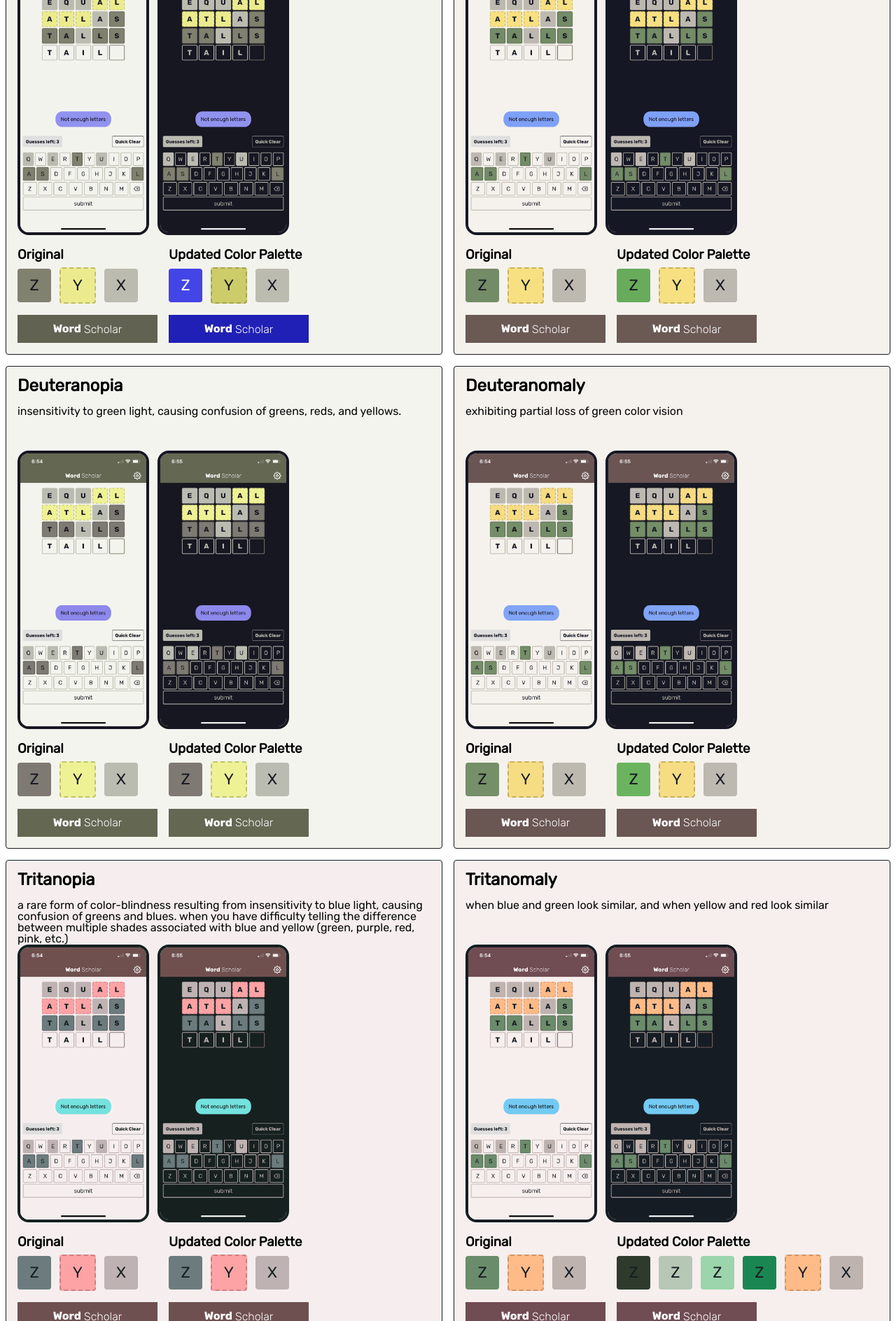
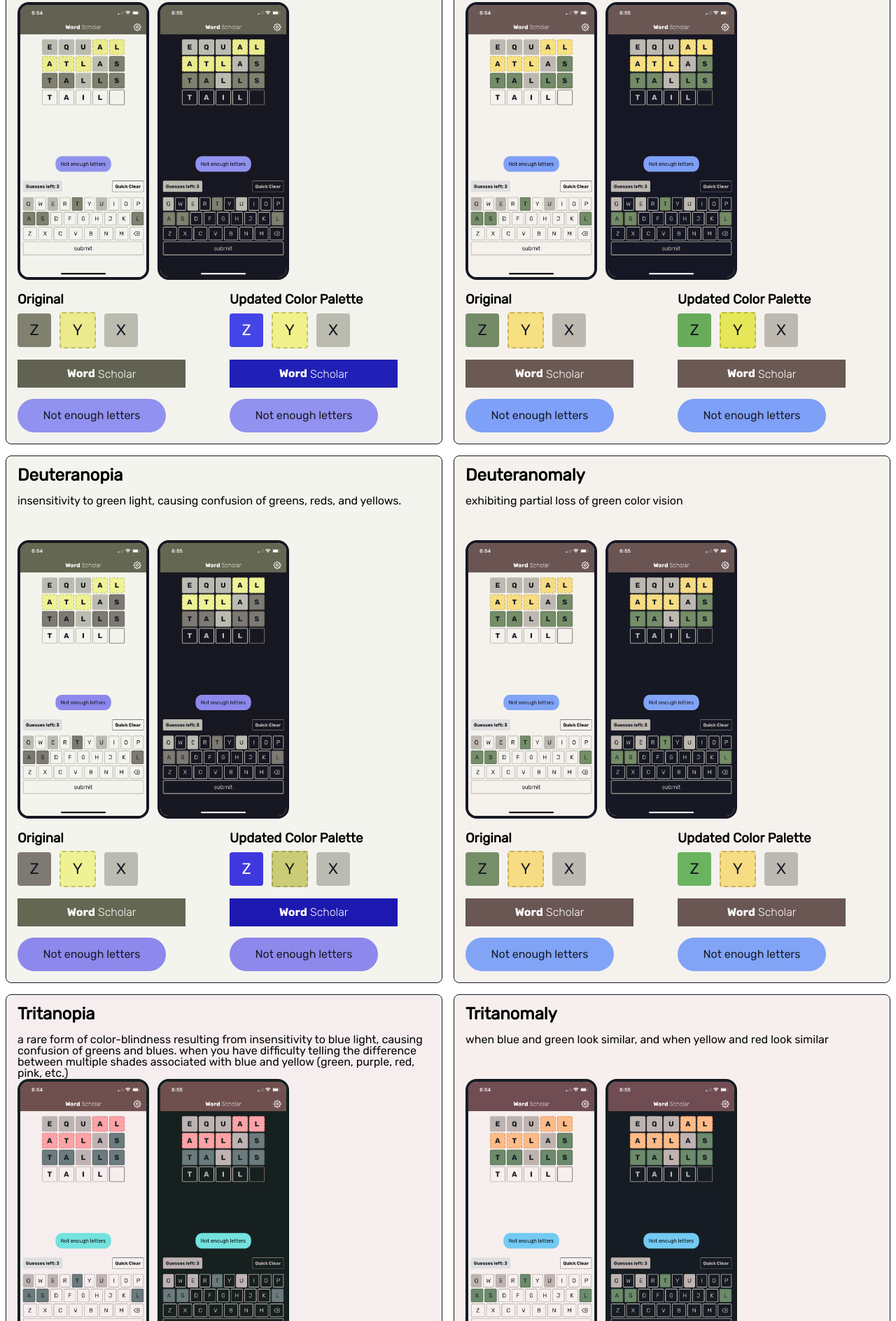
Before and after one commit to calebnance/word-scholar-color-blindness-emulation, a website: page index.html in a window 1280 px wide. Shown: the part 912-2800 px from the top of the page at 70% size. Drawn offline with Linux system fonts and the light colour scheme.

Commit message:
colors updated and messaging

```diff
--- a/assets/styles.css
+++ b/assets/styles.css
@@ -6,6 +6,7 @@
   --maximumYellowRed: #ffce70;
   --russianGreen: #69995d;
   --eggplant: #714955;
+  --frenchSkyBlue: #70b2ff;
   --white: #ffffff;
 }
 
@@ -36,10 +37,16 @@
   column-gap: 16px;
 }
 
+.column-half {
+  display: flex;
+  flex: 0 1 50%;
+  flex-direction: column;
+}
+
 section {
   background-color: var(--isabelline);
   border: 1px solid var(--richBlack);
-  border-radius: 4px;
+  border-radius: 8px;
   flex: 1;
   margin-bottom: 16px;
   padding: 16px;
@@ -59,23 +66,6 @@
   border-radius: 16px;
   margin-right: 8px;
   width: 180px;
-}
-
-.header {
-  align-items: center;
-  color: var(--white);
-  background-color: var(--eggplant);
-  display: inline-flex;
-  font-family: "Rubik-Bold";
-  height: 40px;
-  text-align: center;
-  justify-content: center;
-  width: 200px;
-}
-
-.header span {
-  font-family: "Rubik-Light";
-  margin: 1px 0 0 4px;
 }
 
 .description {
@@ -114,6 +104,37 @@
 
 .grey {
   background-color: var(--paleSilver);
+}
+
+.header {
+  align-items: center;
+  color: var(--white);
+  background-color: var(--eggplant);
+  display: flex;
+  font-family: "Rubik-Bold";
+  height: 40px;
+  justify-content: center;
+  margin-bottom: 16px;
+  text-align: center;
+  width: 240px;
+}
+
+.header span {
+  font-family: "Rubik-Light";
+  margin: 1px 0 0 4px;
+}
+
+.message {
+  align-items: center;
+  background-color: var(--frenchSkyBlue);
+  border-radius: 24px;
+  color: var(--richBlack);
+  display: flex;
+  height: 48px;
+  justify-content: center;
+  padding: 0 16px;
+  text-align: center;
+  width: 180px;
 }
 
 .protanopia {
--- a/index.html
+++ b/index.html
@@ -35,6 +35,8 @@
       </div>
 
       <div class="header">Word <span>Scholar</span></div>
+
+      <div class="message">Not enough letters</div>
     </section>
 
     <div class="row">
@@ -52,7 +54,7 @@
         </div>
 
         <div class="row">
-          <div>
+          <div class="column-half">
             <h3>Original</h3>
             <div class="letters">
               <div class="letter green">Z</div>
@@ -61,15 +63,20 @@
             </div>
 
             <div class="header">Word <span>Scholar</span></div>
+
+            <div class="message">Not enough letters</div>
           </div>
 
-          <div>
+          <div class="column-half">
             <h3>Updated Color Palette</h3>
             <div class="letters">
-              <div class="letter" style="background-color: #0066ff;color: #fff">
+              <div
+                class="letter green"
+                style="background-color: #0066ff;color: #fff"
+              >
                 Z
               </div>
-              <div class="letter yellow" style="background-color: #cccc00">
+              <div class="letter yellow" style="background-color: #e6ff29">
                 Y
               </div>
               <div class="letter grey">X</div>
@@ -78,6 +85,8 @@
             <div class="header" style="background-color: #0033cc;">
               Word <span>Scholar</span>
             </div>
+
+            <div class="message">Not enough letters</div>
           </div>
         </div>
       </section>
@@ -92,7 +101,7 @@
         </div>
 
         <div class="row">
-          <div>
+          <div class="column-half">
             <h3>Original</h3>
             <div class="letters">
               <div class="letter green">Z</div>
@@ -101,17 +110,25 @@
             </div>
 
             <div class="header">Word <span>Scholar</span></div>
+
+            <div class="message">Not enough letters</div>
           </div>
 
-          <div>
+          <div class="column-half">
             <h3>Updated Color Palette</h3>
             <div class="letters">
-              <div class="letter" style="background-color: #33cc33">Z</div>
-              <div class="letter yellow">Y</div>
+              <div class="letter green" style="background-color: #33cc33">
+                Z
+              </div>
+              <div class="letter yellow" style="background-color: #e6e600">
+                Y
+              </div>
               <div class="letter grey">X</div>
             </div>
 
             <div class="header">Word <span>Scholar</span></div>
+
+            <div class="message">Not enough letters</div>
           </div>
         </div>
       </section>
@@ -132,7 +149,7 @@
         </div>
 
         <div class="row">
-          <div>
+          <div class="column-half">
             <h3>Original</h3>
             <div class="letters">
               <div class="letter green">Z</div>
@@ -141,17 +158,30 @@
             </div>
 
             <div class="header">Word <span>Scholar</span></div>
+
+            <div class="message">Not enough letters</div>
           </div>
 
-          <div>
+          <div class="column-half">
             <h3>Updated Color Palette</h3>
             <div class="letters">
-              <div class="letter green">Z</div>
-              <div class="letter yellow">Y</div>
+              <div
+                class="letter green"
+                style="background-color: #0066ff;color: #fff"
+              >
+                Z
+              </div>
+              <div class="letter yellow" style="background-color: #cccc00">
+                Y
+              </div>
               <div class="letter grey">X</div>
             </div>
 
-            <div class="header">Word <span>Scholar</span></div>
+            <div class="header" style="background-color: #0033cc;">
+              Word <span>Scholar</span>
+            </div>
+
+            <div class="message">Not enough letters</div>
           </div>
         </div>
       </section>
@@ -166,7 +196,7 @@
         </div>
 
         <div class="row">
-          <div>
+          <div class="column-half">
             <h3>Original</h3>
             <div class="letters">
               <div class="letter green">Z</div>
@@ -175,17 +205,23 @@
             </div>
 
             <div class="header">Word <span>Scholar</span></div>
+
+            <div class="message">Not enough letters</div>
           </div>
 
-          <div>
+          <div class="column-half">
             <h3>Updated Color Palette</h3>
             <div class="letters">
-              <div class="letter" style="background-color: #33cc33">Z</div>
+              <div class="letter green" style="background-color: #33cc33">
+                Z
+              </div>
               <div class="letter yellow">Y</div>
               <div class="letter grey">X</div>
             </div>
 
             <div class="header">Word <span>Scholar</span></div>
+
+            <div class="message">Not enough letters</div>
           </div>
         </div>
       </section>
@@ -208,7 +244,7 @@
         </div>
 
         <div class="row">
-          <div>
+          <div class="column-half">
             <h3>Original</h3>
             <div class="letters">
               <div class="letter green">Z</div>
@@ -217,17 +253,30 @@
             </div>
 
             <div class="header">Word <span>Scholar</span></div>
+
+            <div class="message">Not enough letters</div>
           </div>
 
-          <div>
+          <div class="column-half">
             <h3>Updated Color Palette</h3>
             <div class="letters">
-              <div class="letter green">Z</div>
-              <div class="letter yellow">Y</div>
+              <div
+                class="letter green"
+                style="background-color: #0000e6;color: #fff"
+              >
+                Z
+              </div>
+              <div class="letter yellow" style="background-color: #ffff66;">
+                Y
+              </div>
               <div class="letter grey">X</div>
             </div>
 
             <div class="header">Word <span>Scholar</span></div>
+
+            <div class="message" style="background-color: #8080ff;">
+              Not enough letters
+            </div>
           </div>
         </div>
       </section>
@@ -245,7 +294,7 @@
         </div>
 
         <div class="row">
-          <div>
+          <div class="column-half">
             <h3>Original</h3>
             <div class="letters">
               <div class="letter green">Z</div>
@@ -254,20 +303,25 @@
             </div>
 
             <div class="header">Word <span>Scholar</span></div>
+
+            <div class="message">Not enough letters</div>
           </div>
 
-          <div>
+          <div class="column-half">
             <h3>Updated Color Palette</h3>
             <div class="letters">
-              <div class="letter" style="background-color: #2c3f27">Z</div>
-              <div class="letter" style="background-color: #b6cfb0">Z</div>
-              <div class="letter" style="background-color: #99e699">Z</div>
-              <div class="letter" style="background-color: #009933">Z</div>
-              <div class="letter yellow">Y</div>
+              <div class="letter green" style="background-color: #009933">
+                Z
+              </div>
+              <div class="letter yellow" style="background-color: #ffff66;">
+                Y
+              </div>
               <div class="letter grey">X</div>
             </div>
 
             <div class="header">Word <span>Scholar</span></div>
+
+            <div class="message">Not enough letters</div>
           </div>
         </div>
       </section>
@@ -288,7 +342,7 @@
         </div>
 
         <div class="row">
-          <div>
+          <div class="column-half">
             <h3>Original</h3>
             <div class="letters">
               <div class="letter green">Z</div>
@@ -297,9 +351,11 @@
             </div>
 
             <div class="header">Word <span>Scholar</span></div>
+
+            <div class="message">Not enough letters</div>
           </div>
 
-          <div>
+          <div class="column-half">
             <h3>Updated Color Palette</h3>
             <div class="letters">
               <div class="letter green">Z</div>
@@ -308,6 +364,8 @@
             </div>
 
             <div class="header">Word <span>Scholar</span></div>
+
+            <div class="message">Not enough letters</div>
           </div>
         </div>
       </section>
@@ -326,7 +384,7 @@
         </div>
 
         <div class="row">
-          <div>
+          <div class="column-half">
             <h3>Original</h3>
             <div class="letters">
               <div class="letter green">Z</div>
@@ -335,17 +393,27 @@
             </div>
 
             <div class="header">Word <span>Scholar</span></div>
+
+            <div class="message">Not enough letters</div>
           </div>
 
-          <div>
+          <div class="column-half">
             <h3>Updated Color Palette</h3>
             <div class="letters">
-              <div class="letter green">Z</div>
-              <div class="letter yellow">Y</div>
+              <div class="letter green" style="background-color: #33cc33">
+                Z
+              </div>
+              <div class="letter yellow" style="background-color: #ffff1a;">
+                Y
+              </div>
               <div class="letter grey">X</div>
             </div>
 
             <div class="header">Word <span>Scholar</span></div>
+
+            <div class="message" style="background-color: #8080ff;">
+              Not enough letters
+            </div>
           </div>
         </div>
       </section>
```
